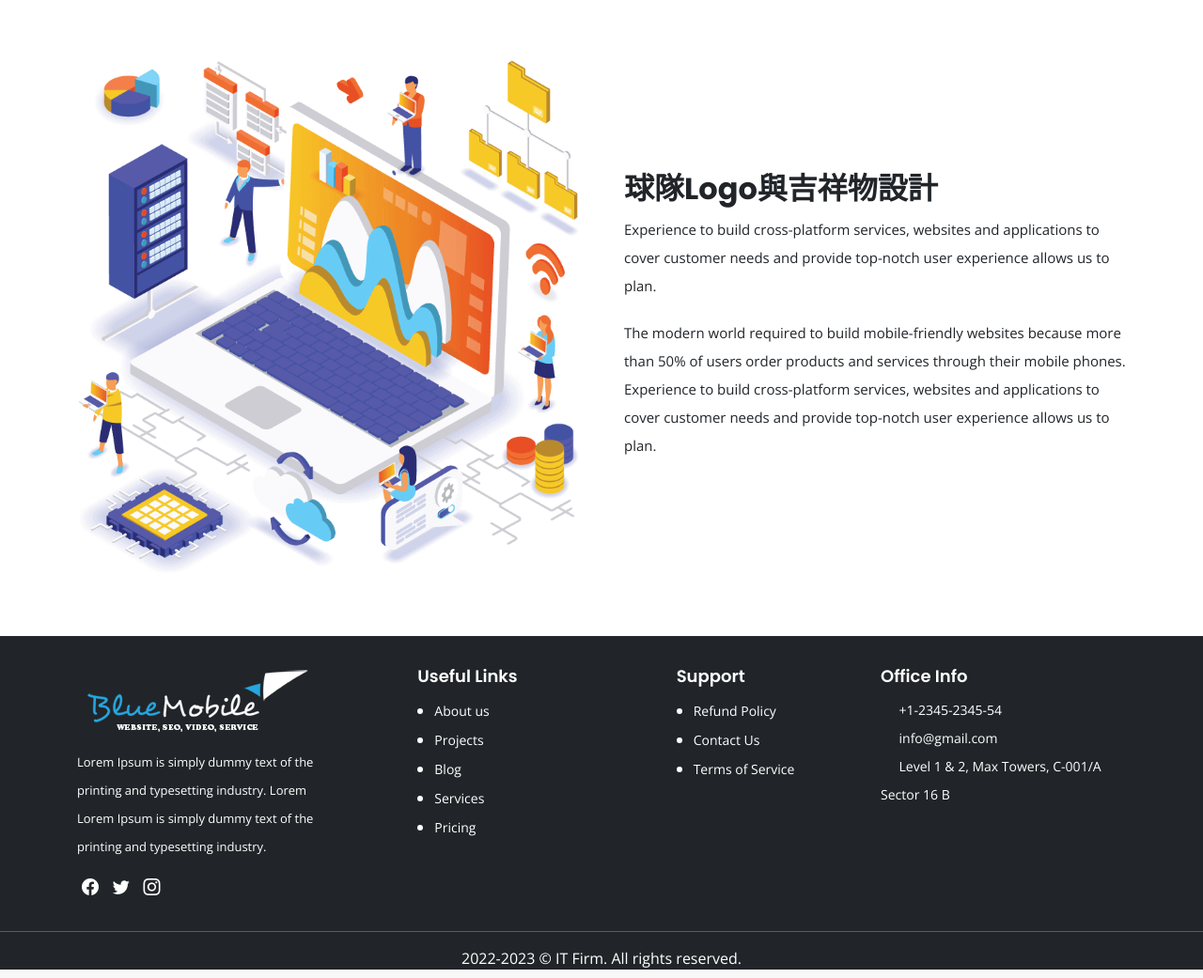
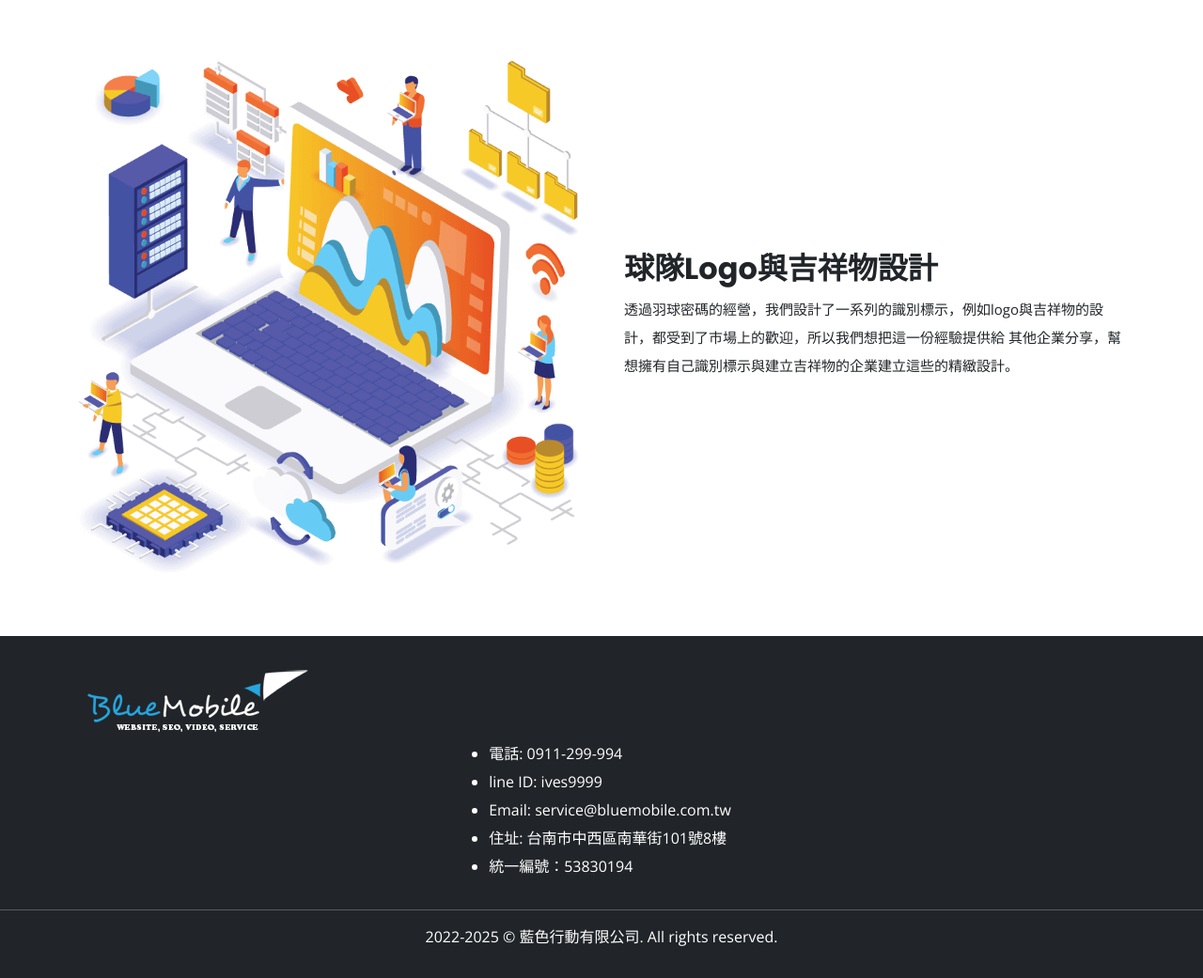
Before and after one commit to ives9999/bluemobileV2, a PHP site: template app/templates/service/mascot.twig in a window 1280 px wide. Shown: the part 260-1301 px from the top of the page at 94% size. Run offline with PHP 8.4, Linux system fonts and the light colour scheme; the template is opened without the code that fills it, so the values that code supplies are empty; some libraries are stand-ins or nearby versions; some web fonts are replaced.

Commit message:
no message

```diff
--- a/app/templates/index.twig
+++ b/app/templates/index.twig
@@ -689,7 +689,7 @@
 
  <footer>
 
-  <div class="container" style="margin-top: 32px;">
+  <div class="container" style="margin-top: 32px;>
     {# <div class="subcribe-div">
        <div class="row row-cols-1 row-cols-lg-2 align-items-center"  data-aos="fade-down">
            <div class="col">
@@ -707,29 +707,27 @@
      <div class="col">
           <div class="comon-footer">
             <img src="/images/logo.png" alt="logo">
-            <p class="text-white"> Lorem Ipsum is simply dummy text of the printing and typesetting industry.
-              Lorem Lorem Ipsum is simply dummy text of the printing and typesetting industry.  </p>
-              <ul class="list-unstyled socal">
+{#               <ul class="list-unstyled socal">
                 <li> <a href="#"> <i class="bi bi-facebook"></i>  </a>
                 <a href="#"> <i class="bi bi-twitter"></i> </a>
                 <a href="#"> <i class="bi bi-instagram"></i></a> </li>
               </ul>
-          </div>
+ #}          </div>
         </div>
         <div class="col">
           <div class="comon-footer d-grid justify-content-md-center">
-            <h5> Useful Links </h5>
-            <ul>
-              <li> <a href="#"> About us </a> </li>
-              <li> <a href="#"> Projects </a> </li>
-              <li> <a href="#"> Blog </a> </li>
-              <li> <a href="#"> Services </a> </li>
-              <li> <a href="#"> Pricing </a> </li>
+{#             <h5> Useful Links </h5>
+ #}            <ul>
+              <li> 電話: 0911-299-994 </li>
+              <li> line ID: ives9999 </li>
+              <li> Email: service@bluemobile.com.tw </li>
+              <li> 住址: 台南市中西區南華街101號8樓 </li>
+              <li> 統一編號：53830194 </li>
             </ul>
           </div>
         </div>
 
-        <div class="col">
+        {# <div class="col">
           <div class="comon-footer d-grid justify-content-md-center">
             <h5> Support </h5>
             <ul>
@@ -748,14 +746,14 @@
               <li> <i class="fas fa-map-marker-alt"></i> Level 1 & 2, Max Towers, C-001/A Sector 16 B  </li>
             </ul>
           </div>
-        </div>
+        </div> #}
 
      </div>
   </div>
   <hr class="bg-white"/>
-  <div class="container">
+  <div class="container" style="margin-top: 16px;margin-bottom: 32px;">
       <div class="d-lg-flex justify-content-between">
-         <div class="text-center d-table m-auto text-white" > 2022-2023 © IT Firm. All rights reserved. </div>
+         <div class="text-center d-table m-auto text-white" > 2022-2025 © 藍色行動有限公司. All rights reserved. </div>
 
       </div>
   </div>
--- a/app/templates/service/mascot.twig
+++ b/app/templates/service/mascot.twig
@@ -25,15 +25,10 @@
             <div class="col" data-aos="fade-right">
               <div class="comon-severice-dl">
                   <h2> 球隊logo與吉祥物設計 </h2>
-                  <p> Experience to build cross-platform services, websites and applications to cover
-                    customer needs and provide top-notch user experience allows us to plan.
+                  <p> 透過羽球密碼的經營，我們設計了一系列的識別標示，例如logo與吉祥物的設計，都受到了市場上的歡迎，所以我們想把這一份經驗提供給
+                  其他企業分享，幫想擁有自己識別標示與建立吉祥物的企業建立這些的精緻設計。
+                  </p>
 
-                  </p>
-                  <p> The modern world required to build mobile-friendly websites because more than 50% of users order
-                    products and services through their mobile phones. Experience to build cross-platform services, websites and applications to cover
-                    customer needs and provide top-notch user experience allows us to plan.
-
-                  </p>
 {#                   <ul class="list-unstyled mt-4">
                     <li> <i class="fas fa-long-arrow-alt-right"></i> consectetur adipiscing elit </li>
                     <li> <i class="fas fa-long-arrow-alt-right"></i> consectetur adipiscing elit </li>
```
